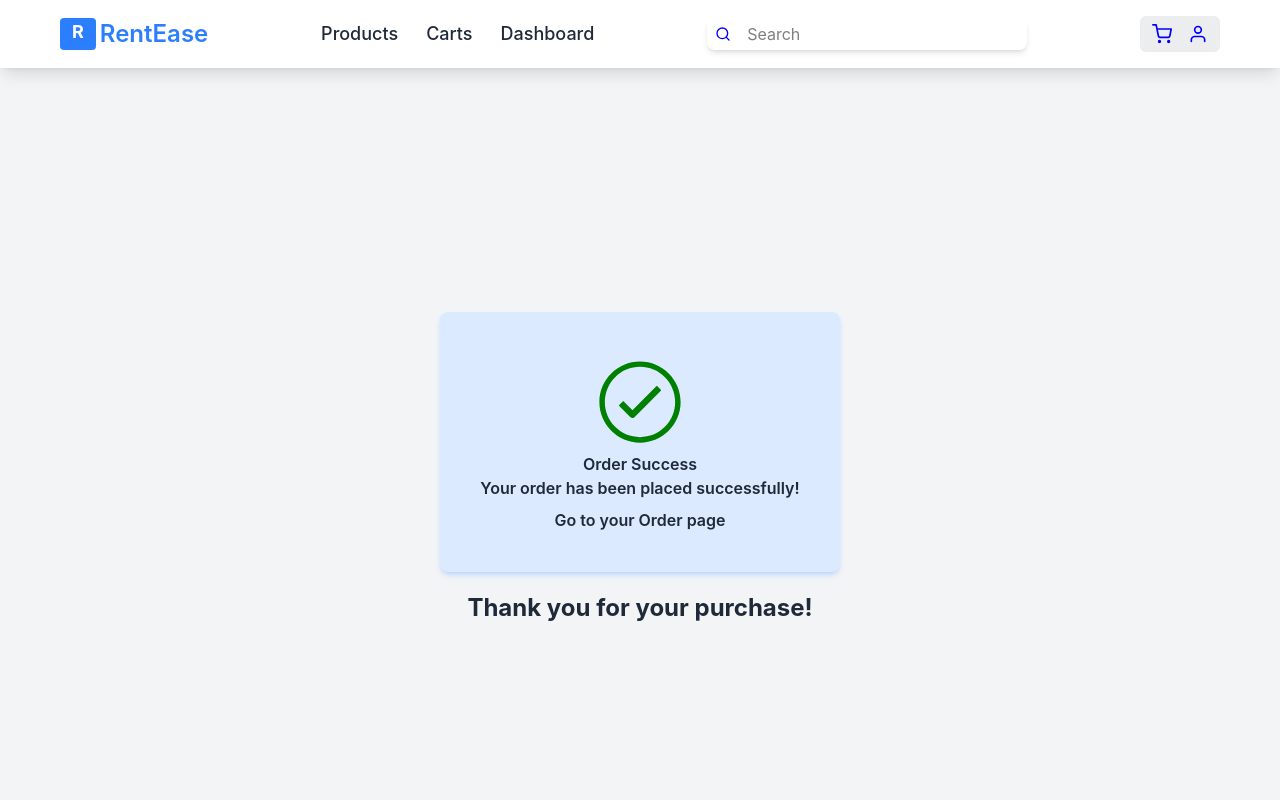
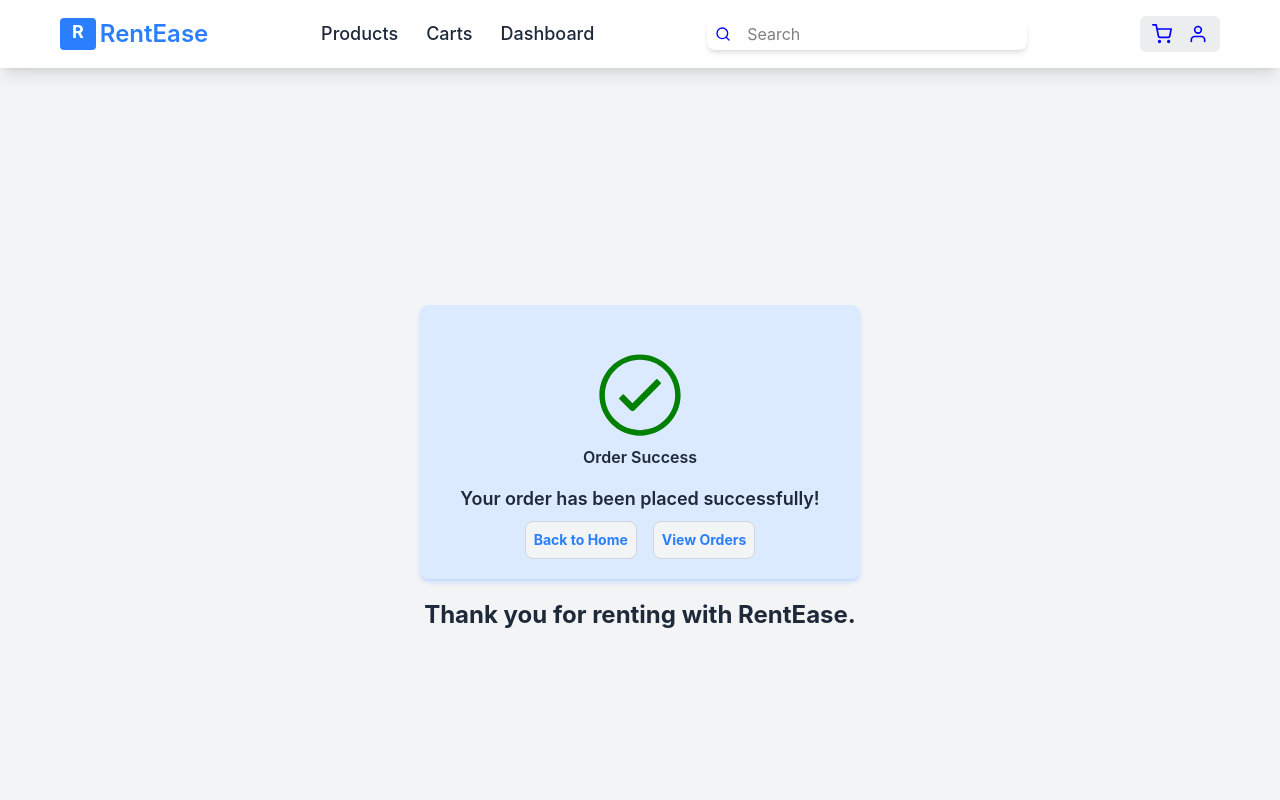
Before and after one commit to dheetchithselvan12/rent-ease, a React (Vite) app in the folder client/: page /order-success in a window 1280 px wide. Shown: the top 800 px of the page. Built offline with nearby package versions, Linux system fonts and the light colour scheme.

Commit message:
MyOrder page created, get ordered items and show all of them

```diff
--- a/client/src/App.jsx
+++ b/client/src/App.jsx
@@ -7,6 +7,7 @@ import AllProducts from "./pages/AllProducts";
 import Cart from "./pages/Cart";
 import Checkout from "./pages/Checkout";
 import OrderSuccess from "./pages/OrderSuccess";
+import MyOrders from "./pages/MyOrders";
 
 const App = () => {
   return (
@@ -19,6 +20,7 @@ const App = () => {
         <Route path="/cart" element={<Cart />} />
         <Route path="/checkout" element={<Checkout />} />
         <Route path="/order-success" element={<OrderSuccess />} />
+        <Route path="/my-orders" element={<MyOrders />} />
       </Routes>
       <Footer />
     </>
--- /dev/null
+++ b/client/src/pages/MyOrders.jsx
@@ -0,0 +1,52 @@
+import axios from "axios";
+import { useEffect, useState } from "react";
+
+const MyOrders = () => {
+  const [orders, setOrders] = useState([]);
+  useEffect(() => {
+    const fetchOrders = async () => {
+      try {
+        const { data } = await axios.get("http://localhost:5000/api/orders");
+        console.log(data);
+        const datas = data.data;
+        setOrders(datas);
+        console.log("My Orders: ", datas);
+      } catch (error) {
+        console.error(error);
+      }
+    };
+    fetchOrders();
+  }, []);
+
+  return (
+    <div className="h-full p-15">
+      <h1 className="mb-2">My Orders</h1>
+      {orders.map((order) => (
+        <div
+          key={order._id}
+          className="border flex flex-col mb-4 p-4 h-fit rounded-lg"
+        >
+          <div className="flex gap-2">
+            {order?.orderItems?.map((item) => (
+              <img
+                key={item._id}
+                src={item?.image}
+                alt="image"
+                className="border w-20 h-20 rounded-lg "
+              />
+            ))}
+            <div>
+              {order?.orderItems?.map((item) => (
+                <p key={item._id}>{item?.title}</p>
+              ))}
+              <p>Total: ₹{order.totalPrice}</p>
+              <p>Status: {order.orderStatus}</p>
+            </div>
+          </div>
+        </div>
+      ))}
+    </div>
+  );
+};
+
+export default MyOrders;
--- a/client/src/pages/OrderSuccess.jsx
+++ b/client/src/pages/OrderSuccess.jsx
@@ -1,16 +1,33 @@
+import { useNavigate } from "react-router-dom";
 import { IoIosCheckmarkCircleOutline } from "react-icons/io";
 const OrderSuccess = () => {
+  const navigate = useNavigate();
   return (
     <div className="flex flex-col items-center justify-center p-10 h-dvh bg-gray-100 text-center text-gray-800 font-semibold">
-      <div className="flex flex-col items-center justify-center bg-blue-100 rounded-lg p-10 shadow-md shadow-blue-500/20">
+      <div className="flex flex-col items-center justify-center bg-blue-100 rounded-lg p-10 pb-5 shadow-md shadow-blue-500/20">
         <IoIosCheckmarkCircleOutline size={100} color="green" />
         <h1>Order Success</h1>
-        <p>Your order has been placed successfully!</p>
-        <div className="mt-2">
-          <p className="">Go to your Order page</p>
+        <div className="mt-4">
+          <p className="text-lg">Your order has been placed successfully!</p>
+          <div className="flex gap-4 justify-center items-center mt-2">
+            <p
+              onClick={() => navigate("/")}
+              className="border border-gray-300 p-2 rounded-lg bg-gray-100 cursor-pointer text-sm font-bold text-blue-500 hover:bg-gray-50 transition-colors"
+            >
+              Back to Home
+            </p>
+            <p
+              onClick={() => navigate("/my-orders")}
+              className="border border-gray-300 p-2 rounded-lg bg-gray-100 cursor-pointer text-sm font-bold text-blue-500 hover:bg-gray-50 transition-colors "
+            >
+              View Orders
+            </p>
+          </div>
         </div>
       </div>
-      <p className="text-2xl font-bold mt-5  ">Thank you for your purchase!</p>
+      <p className="text-2xl font-bold mt-5  ">
+        Thank you for renting with RentEase.
+      </p>
     </div>
   );
 };
```
Also changed, not shown: 2 other files (tests, documents, lock files or other folders).
